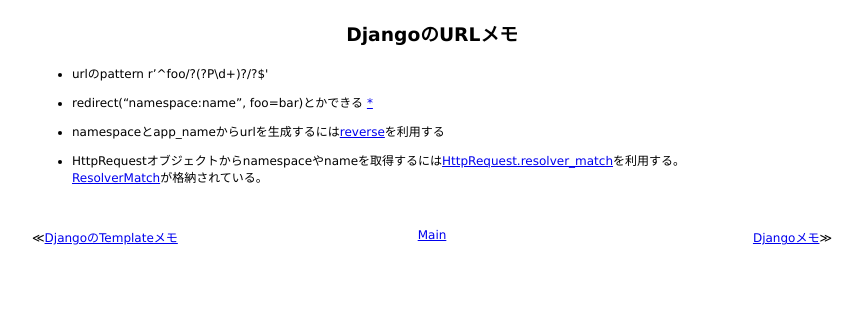
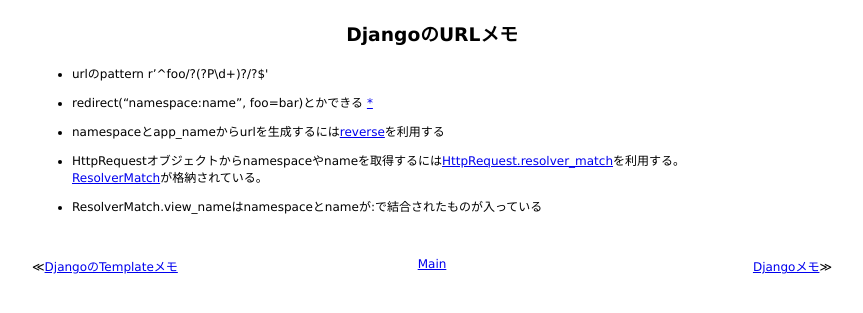
Before and after one commit to 38elements/38elements.github.com, a Jekyll site: the page built from _posts/2014-12-09-django-url.md, in a window 1280 px wide. Shown: the top 313 px of the page, without its empty margins (208-1071 px from the left). Built offline with Jekyll 4.4.1, drawn with Linux system fonts in a browser that asks for light colours; Markdown is read by kramdown in place of the engine named in the settings.

Commit message:
Update 2014-12-09-django-url.md

```diff
--- a/_posts/2014-12-09-django-url.md
+++ b/_posts/2014-12-09-django-url.md
@@ -10,3 +10,5 @@ title: DjangoのURLメモ
 
 * HttpRequestオブジェクトからnamespaceやnameを取得するには[HttpRequest.resolver_match](https://docs.djangoproject.com/en/stable/ref/request-response/#django.http.HttpRequest.resolver_match)を利用する。
 [ResolverMatch](https://docs.djangoproject.com/en/stable/ref/urlresolvers/#django.core.urlresolvers.ResolverMatch)が格納されている。
+
+* ResolverMatch.view_nameはnamespaceとnameが:で結合されたものが入っている
```
